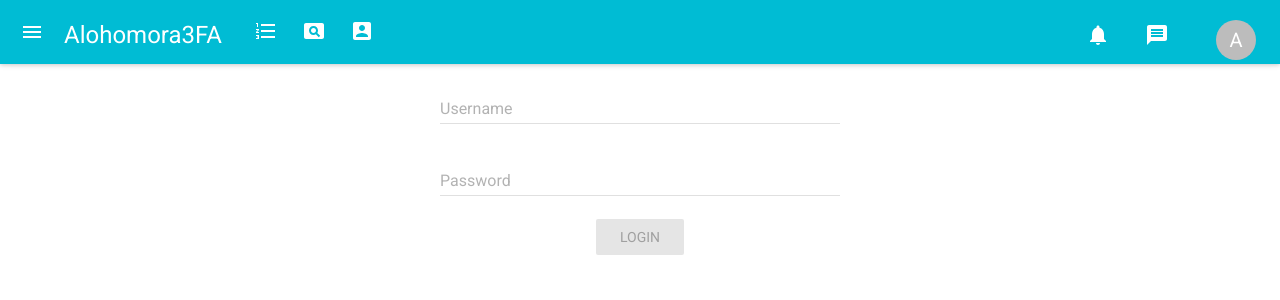
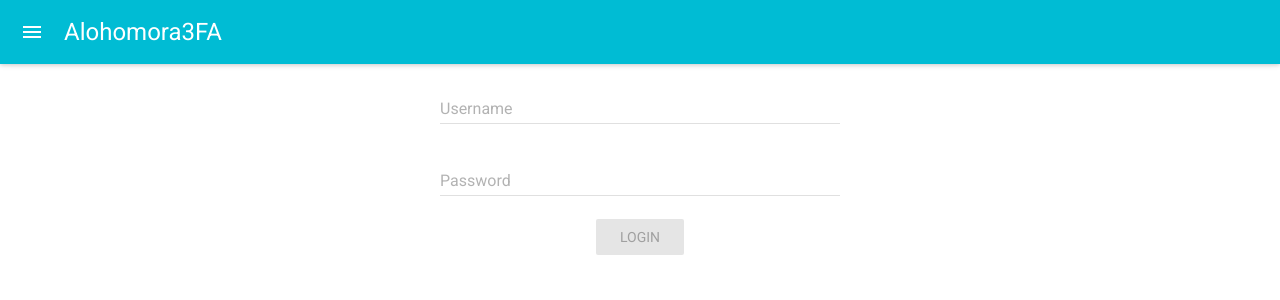
Before and after one commit to TheBigBangTeam/Alohomora-3FA, a React (Create React App) app in the folder client/: page / in a window 1280 px wide. Shown: the top 300 px of the page. Built offline with nearby package versions, Linux system fonts and the light colour scheme.

Commit message:
Partial Header showed to non-logged users

```diff
--- a/client/src/components/Header.js
+++ b/client/src/components/Header.js
@@ -48,6 +48,8 @@ class Header extends Component {
     return(
       <div>
         <MuiThemeProvider>
+        {this.props.isAuthenticated ?
+        <div>
           <AppBar
             style={{...styles, ...style.appBar}}
             title={
@@ -69,6 +71,14 @@ class Header extends Component {
               </div>
             }
           />
+        </div>
+          :
+        <div>
+          <AppBar
+            style={{...styles, ...style.appBar}}
+            title="Alohomora3FA"
+          />
+        </div>}
         </MuiThemeProvider>
       </div>
     )
@@ -77,7 +87,7 @@ class Header extends Component {
 }
 
 Header.propTypes = {
-  isAuthenticated: PropTypes.bool.isRequired,
+  isAuthenticated: PropTypes.bool,
   styles: PropTypes.object,
   handleChangeRequestNavDrawer: PropTypes.func
 }
```
